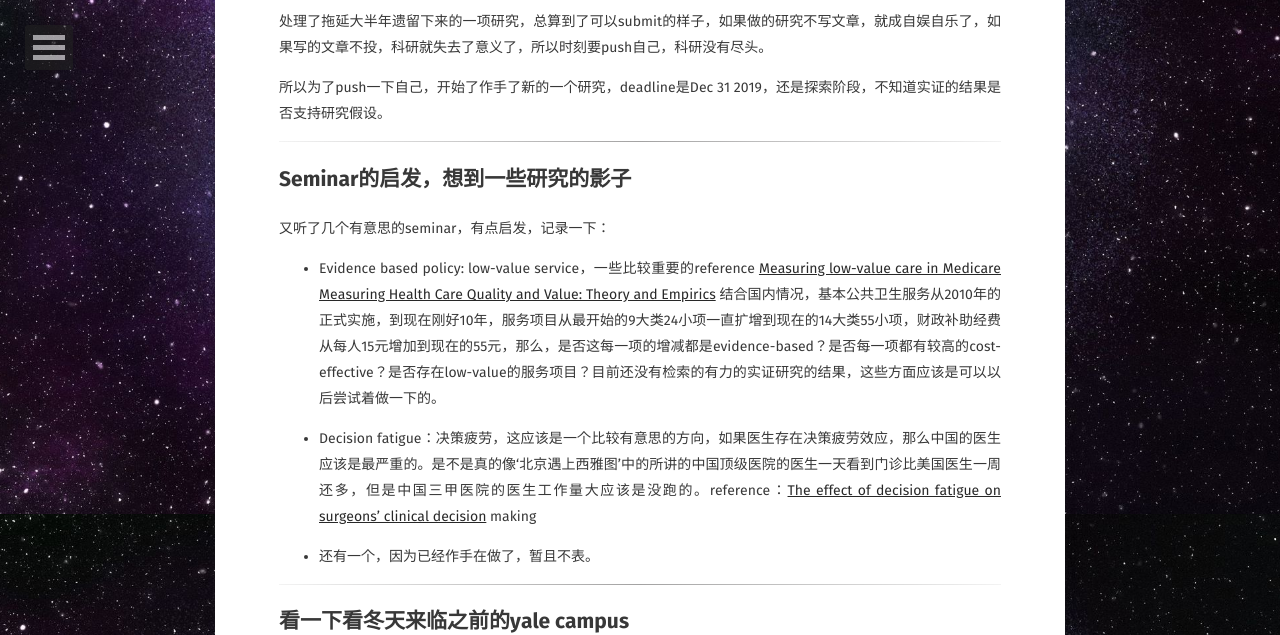
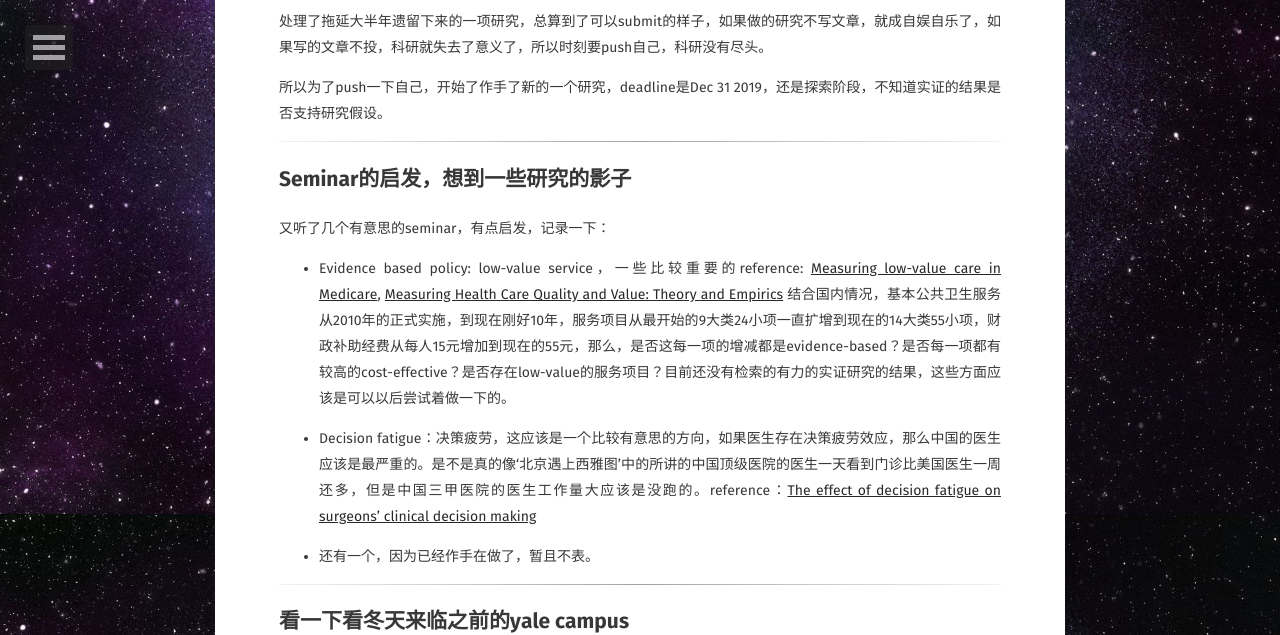
Before and after one commit to shumchi/shumchi.github.io, a Jekyll site: the page built from _posts/2019-11-17-M2-Cold Wind.md, in a window 1280 px wide and 900 px high, scrolled down 1286 px, cut to the strip 0-635 px from the top of the window. Built offline with Jekyll 4.4.1, drawn with Linux system fonts in a browser that asks for light colours; some web fonts are replaced; some of the changed text lies outside the part shown.

```diff
--- a/_posts/2019-11-17-M2-Cold Wind.md
+++ b/_posts/2019-11-17-M2-Cold Wind.md
@@ -41,13 +41,13 @@ comments: true
 
 又听了几个有意思的seminar，有点启发，记录一下：
 
-+ Evidence based policy: low-value service，一些比较重要的reference
-[Measuring low-value care in Medicare](https://www.hcp.med.harvard.edu/publications/measuring-low-value-care-medicare-0)
++ Evidence based policy: low-value service，一些比较重要的reference:
+[Measuring low-value care in Medicare](https://www.hcp.med.harvard.edu/publications/measuring-low-value-care-medicare-0),
 [Measuring Health Care Quality and Value: Theory and Empirics](https://dash.harvard.edu/handle/1/17463148)
 结合国内情况，基本公共卫生服务从2010年的正式实施，到现在刚好10年，服务项目从最开始的9大类24小项一直扩增到现在的14大类55小项，财政补助经费从每人15元增加到现在的55元，那么，是否这每一项的增减都是evidence-based？是否每一项都有较高的cost-effective？是否存在low-value的服务项目？目前还没有检索的有力的实证研究的结果，这些方面应该是可以以后尝试着做一下的。
 
-+ Decision fatigue：决策疲劳，这应该是一个比较有意思的方向，如果医生存在决策疲劳效应，那么中国的医生应该是最严重的。是不是真的像‘北京遇上西雅图’中的所讲的中国顶级医院的医生一天看到门诊比美国医生一周还多，但是中国三甲医院的医生工作量大应该是没跑的。reference：[The effect of decision fatigue on surgeons' clinical decision](https://onlinelibrary.wiley.com/doi/full/10.1002/hec.3933)
-making
++ Decision fatigue：决策疲劳，这应该是一个比较有意思的方向，如果医生存在决策疲劳效应，那么中国的医生应该是最严重的。是不是真的像‘北京遇上西雅图’中的所讲的中国顶级医院的医生一天看到门诊比美国医生一周还多，但是中国三甲医院的医生工作量大应该是没跑的。reference：[The effect of decision fatigue on surgeons' clinical decision making](https://onlinelibrary.wiley.com/doi/full/10.1002/hec.3933)
+
 
 + 还有一个，因为已经作手在做了，暂且不表。
 
```
Also changed, not shown: other parts of _posts/2019-11-17-M2-Cold Wind.md (+1 -1 lines).
